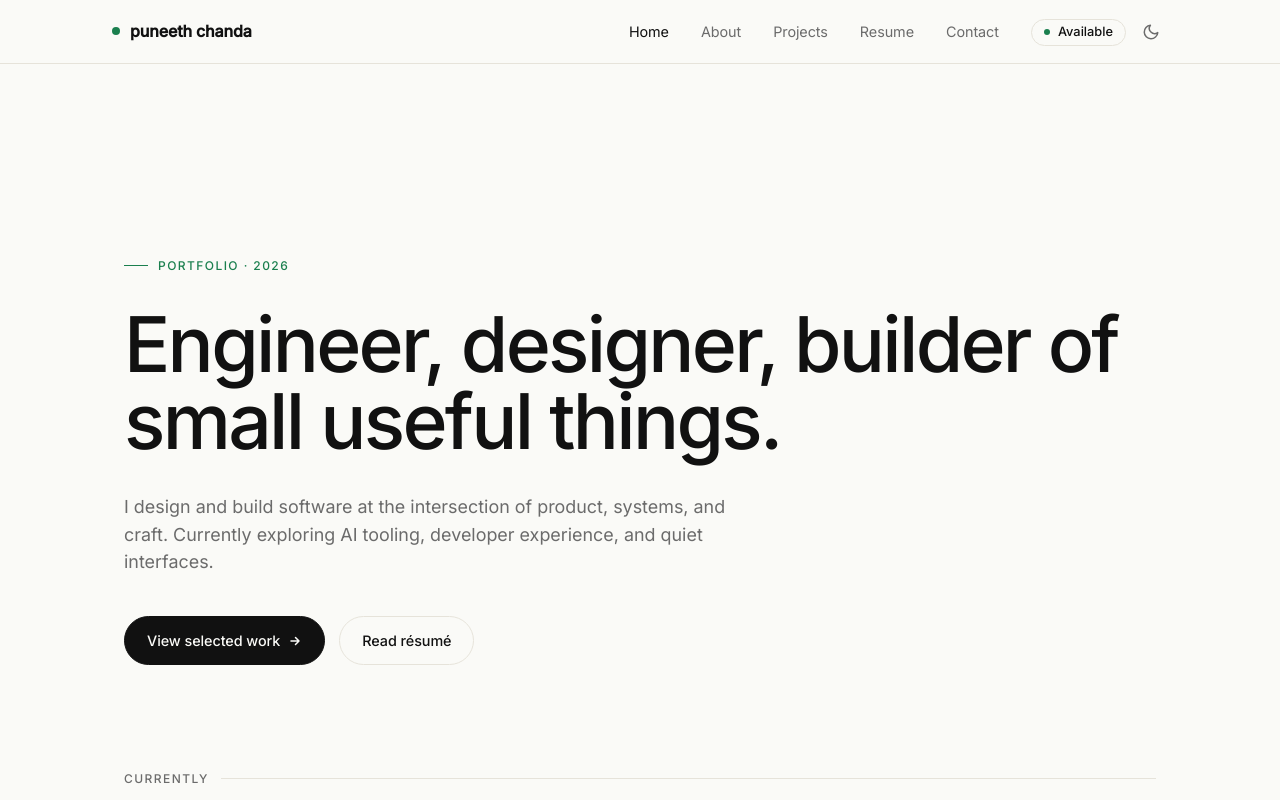
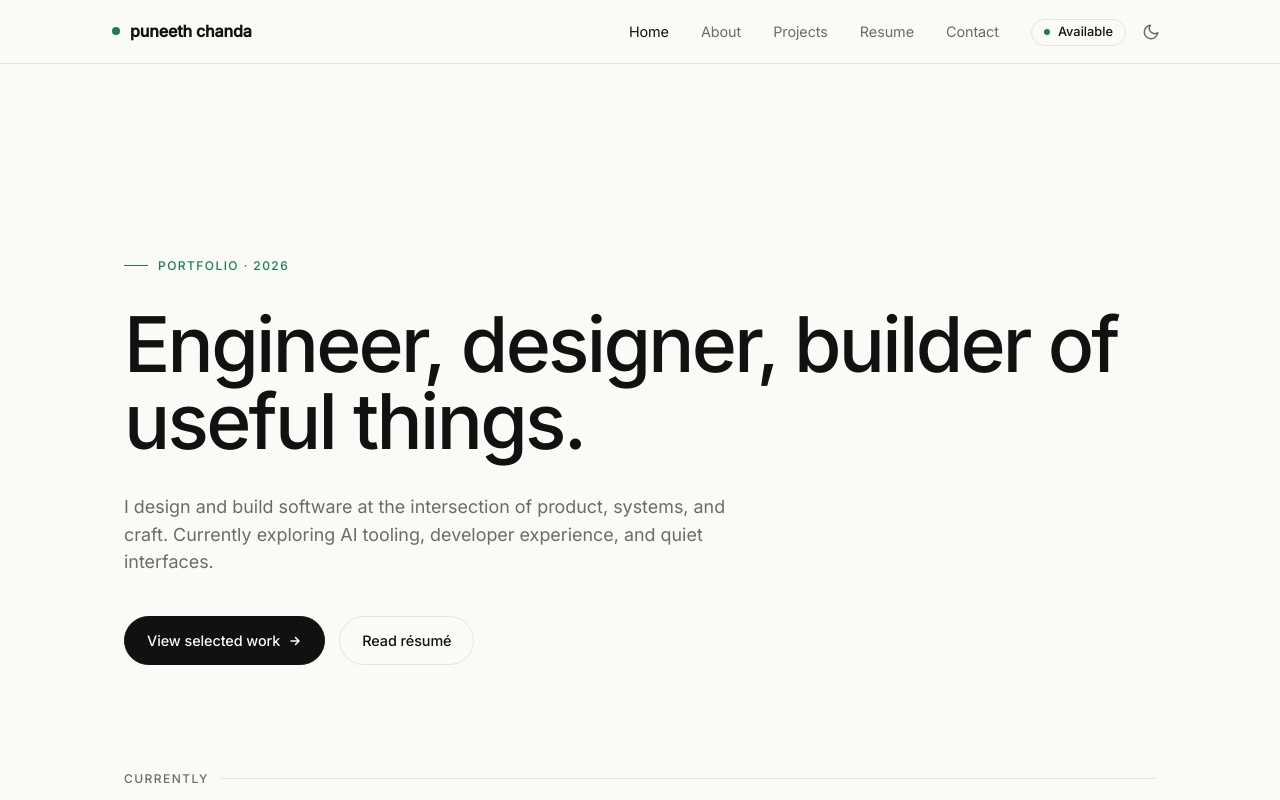
Before and after one commit to puneeth-chanda/puneeth-chanda.github.io, a Next.js app: page / in a window 1280 px wide. Shown: the top 800 px of the page. Built offline with nearby package versions, Linux system fonts and the light colour scheme.

Commit message:
fix(home): drop 'small' from hero headline

```diff
--- a/app/page.tsx
+++ b/app/page.tsx
@@ -32,7 +32,7 @@ export default function HomePage() {
           </div>
 
           <h1 className="hero-title">
-            Engineer, designer, builder of small useful things.
+            Engineer, designer, builder of useful things.
           </h1>
 
           <p className="hero-sub">
```
